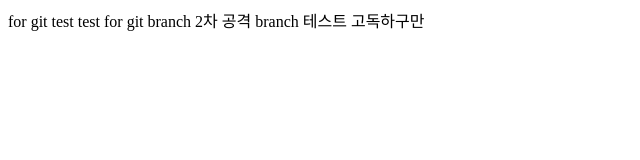
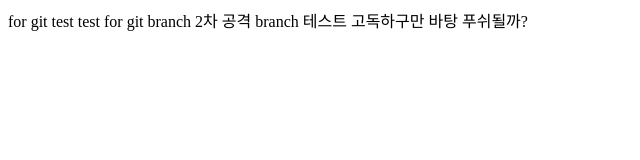
Before and after one commit to kyj12112000/web, a plain HTML site: page 01_HTML/Html00_good.html in a window 1280 px wide. Shown: the whole page, without its empty margins (0-640 px from the left). Drawn offline with Linux system fonts and the light colour scheme.

Commit message:
이게맞나?

```diff
--- a/01_HTML/Html00_good.html
+++ b/01_HTML/Html00_good.html
@@ -13,6 +13,8 @@
     branch 테스트
 
     고독하구만
+    바탕 푸쉬될까?
+
 
 </body>
 </html>
```
